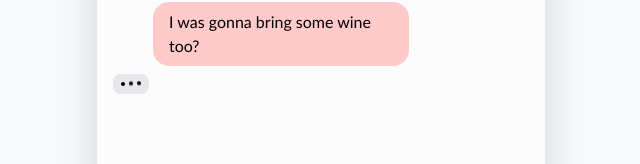
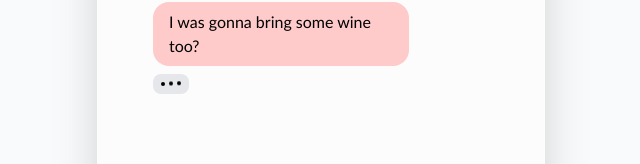
Before and after one commit to jdjfisher/ember, a Next.js app: page /chats/1 in a window 1280 px wide. Shown: the part 494-658 px from the top of the page, without its empty margins (319-959 px from the left). Built offline with nearby package versions, Linux system fonts and the light colour scheme.

Commit message:
Indent typing

```diff
--- a/components/chats/Typing.tsx
+++ b/components/chats/Typing.tsx
@@ -1,6 +1,6 @@
 export default function Typing() {
   return (
-    <div className="flex w-min items-center gap-1 rounded-lg bg-gray-200 p-2">
+    <div className="flex w-min items-center gap-1 rounded-lg bg-gray-200 p-2 ml-10 select-none">
       <div
         className="h-1 w-1 animate-bounce rounded-full bg-black"
         style={{ animationDelay: '0ms' }}
```
